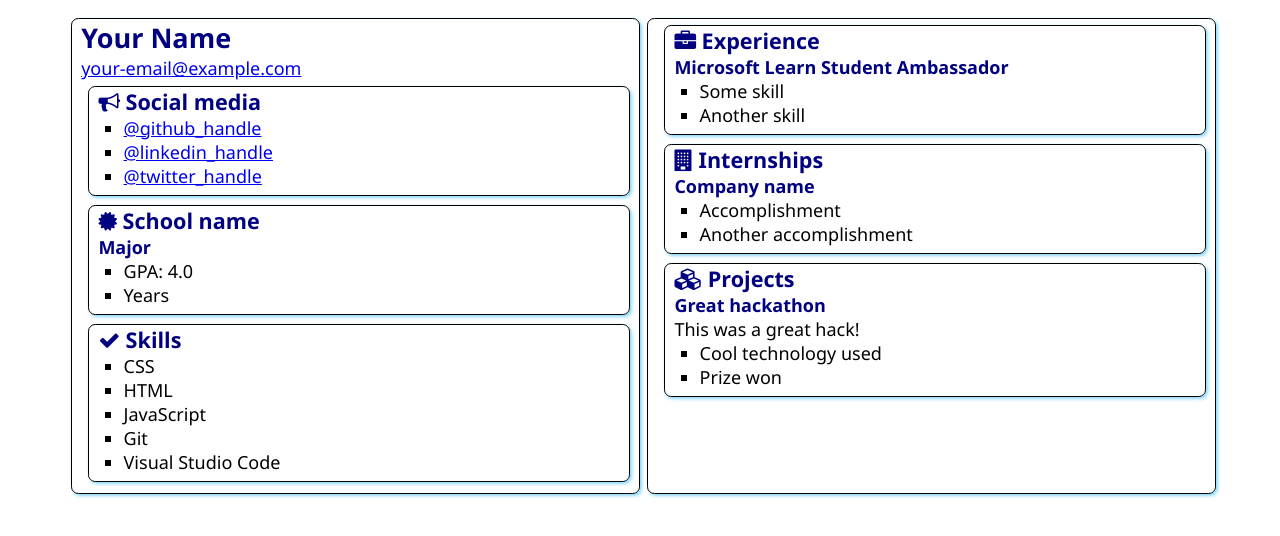
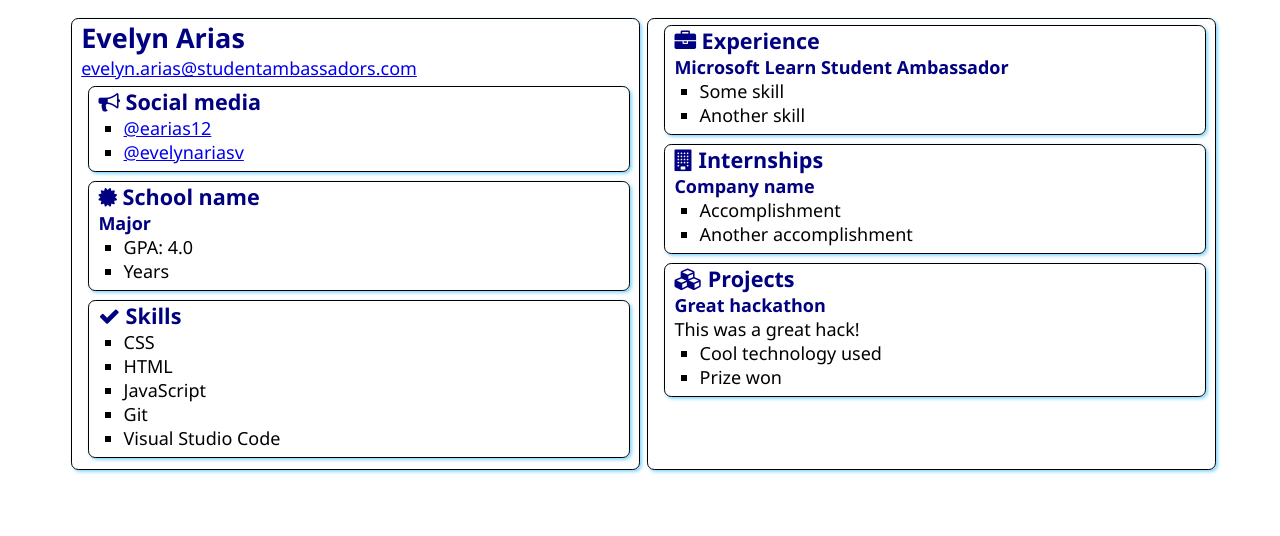
Before and after one commit to earias12/SATechnicalOnboarding, a plain HTML site: page src/index.html in a window 1280 px wide. Drawn offline with Linux system fonts and the light colour scheme.

Commit message:
mi pagina

```diff
--- a/src/index.html
+++ b/src/index.html
@@ -1,5 +1,6 @@
 <!DOCTYPE html>
 <html lang="en">
+
 <head>
     <meta charset="UTF-8">
     <meta http-equiv="X-UA-Compatible" content="IE=edge">
@@ -9,29 +10,27 @@
     <link rel="stylesheet" href="style.css">
     <link rel="stylesheet" href="https://cdnjs.cloudflare.com/ajax/libs/font-awesome/4.7.0/css/font-awesome.min.css">
 </head>
+
 <body>
     <main>
         <article class="box">
-            <h1>Your Name</h1>
-            <div><a href="mailto:your.email@example.com">your-email@example.com</a></div>
+            <h1>Evelyn Arias</h1>
+            <div><a href="mailto:evelyn.arias@studentambassadors.com">evelyn.arias@studentambassadors.com</a></div>
 
             <section class="box">
                 <h2>
-                    <i class="fa fa-bullhorn" aria-hidden="true"></i>
-                    Social media
+                    <i class="fa fa-bullhorn" aria-hidden="true"></i> Social media
                 </h2>
                 <ul>
-                    <li><a href="https://github.com/<handle>">@github_handle</a></li>
-                    <li><a href="https://linkedin.com/in/<handle>">@linkedin_handle</a></li>
-                    <li><a href="https://twitter.com/<handle>">@twitter_handle</a></li>
+                    <li><a href="https://github.com/earias12<handle>">@earias12</a></li>
+                    <li><a href="https://www.linkedin.com/in/evelynariasv/<handle>">@evelynariasv</a></li>
                 </ul>
             </section>
 
             <section class="box">
                 <div class="education">
                     <h2>
-                        <i class="fa fa-certificate" aria-hidden="true"></i>
-                        School name
+                        <i class="fa fa-certificate" aria-hidden="true"></i> School name
                     </h2>
                     <h3>Major</h3>
                     <ul>
@@ -43,8 +42,7 @@
 
             <section class="box">
                 <h2>
-                    <i class="fa fa-check" aria-hidden="true"></i>
-                    Skills
+                    <i class="fa fa-check" aria-hidden="true"></i> Skills
                 </h2>
                 <ul>
                     <li>CSS</li>
@@ -58,8 +56,7 @@
         <article class="box">
             <section class="box">
                 <h2>
-                    <i class="fa fa-briefcase" aria-hidden="true"></i>
-                    Experience
+                    <i class="fa fa-briefcase" aria-hidden="true"></i> Experience
                 </h2>
                 <h3>Microsoft Learn Student Ambassador</h3>
                 <ul>
@@ -69,8 +66,7 @@
             </section>
             <section class="box">
                 <h2>
-                    <i class="fa fa-building" aria-hidden="true"></i>
-                    Internships
+                    <i class="fa fa-building" aria-hidden="true"></i> Internships
                 </h2>
 
                 <h3>Company name</h3>
@@ -81,8 +77,7 @@
             </section>
             <section class="box">
                 <h2>
-                    <i class="fa fa-cubes" aria-hidden="true"></i>
-                    Projects
+                    <i class="fa fa-cubes" aria-hidden="true"></i> Projects
                 </h2>
 
                 <h3>Great hackathon</h3>
@@ -96,4 +91,5 @@
 
     </main>
 </body>
+
 </html>
```
